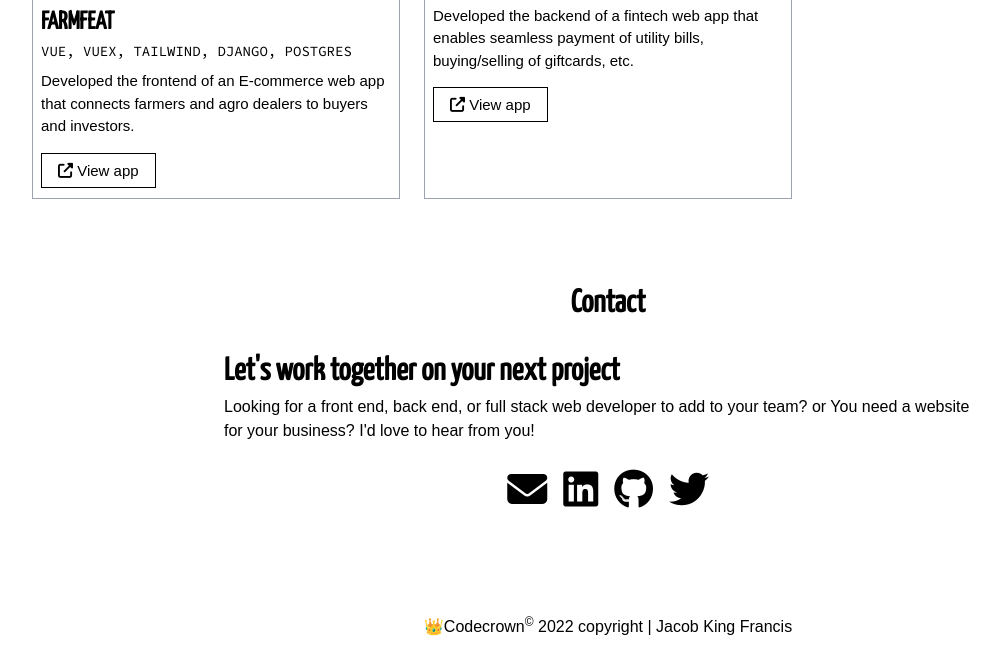
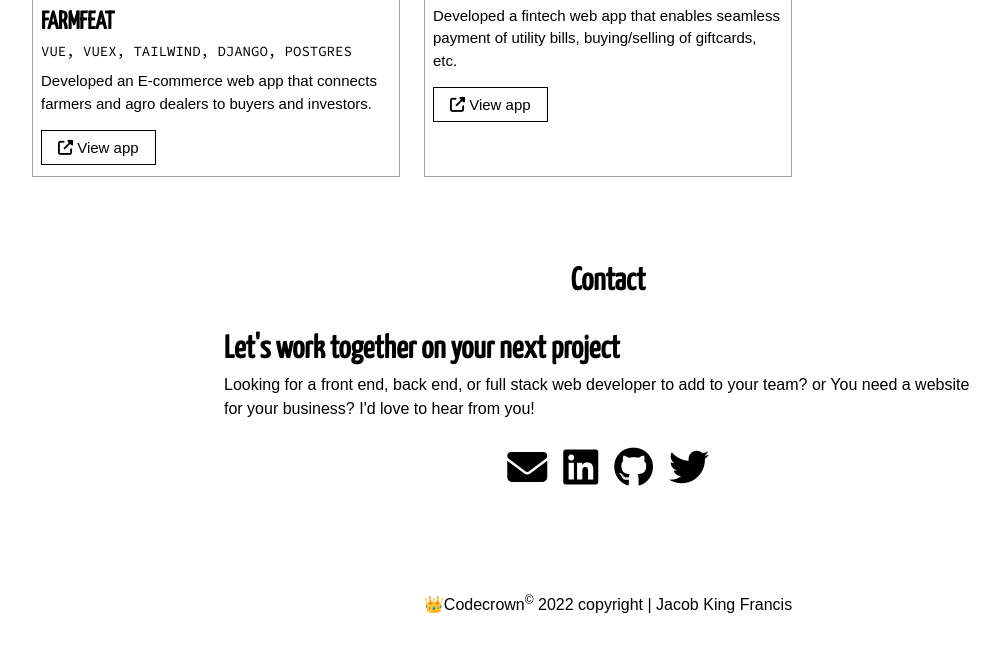
Before and after one commit to codeCrown12/codeCrown12, a plain HTML site: page index.html in a window 1280 px wide. Shown: the part 1648-2303 px from the top of the page, without its empty margins (32-1032 px from the left). After the commit the page ends 2281 px from the top, so only its background shows below. Drawn offline with nearby package versions, Linux system fonts and the light colour scheme; a web font is replaced by a local one.

Commit message:
resume update

```diff
--- a/index.html
+++ b/index.html
@@ -119,7 +119,7 @@
                 <p></p>
                 <h4 class="font-custom text-[25px] font-bold mt-2">FARMFEAT</h4>
                 <p class="font-code uppercase text-[14px]">Vue, Vuex, Tailwind, Django, Postgres</p>
-                <p class="font-main text-[15px] mt-2">Developed the frontend of an E-commerce web app that connects farmers and agro dealers to buyers and investors.</p>
+                <p class="font-main text-[15px] mt-2">Developed an E-commerce web app that connects farmers and agro dealers to buyers and investors.</p>
                 <div class="mt-5 mb-2">
                   <a href="https://farmfeat.com" target="_blank" class="border-black border-[1px] text-black hover:bg-gray-800 hover:text-white rounded-0 font-main py-2 px-4 text-[15px]"><i class="fas fa-external-link-alt"></i> View app</a>
                 </div>
@@ -131,7 +131,7 @@
                 <p></p>
                 <h4 class="font-custom text-[25px] font-bold mt-2">EONACE</h4>
                 <p class="font-code text-[14px] uppercase">Node, Express, MongoDB, React, Next</p>
-                <p class="font-main text-[15px] mt-2">Developed the backend of a fintech web app that enables seamless payment of utility bills, buying/selling of giftcards, etc.</p>
+                <p class="font-main text-[15px] mt-2">Developed a fintech web app that enables seamless payment of utility bills, buying/selling of giftcards, etc.</p>
                 <div class="mt-5 mb-2">
                   <a href="https://eonace.co" target="_blank" class="border-black border-[1px] text-black hover:bg-gray-800 hover:text-white rounded-0 font-main py-2 px-4 text-[15px]"><i class="fas fa-external-link-alt"></i> View app</a>
                 </div>
```
Also changed, not shown: 1 other file.
